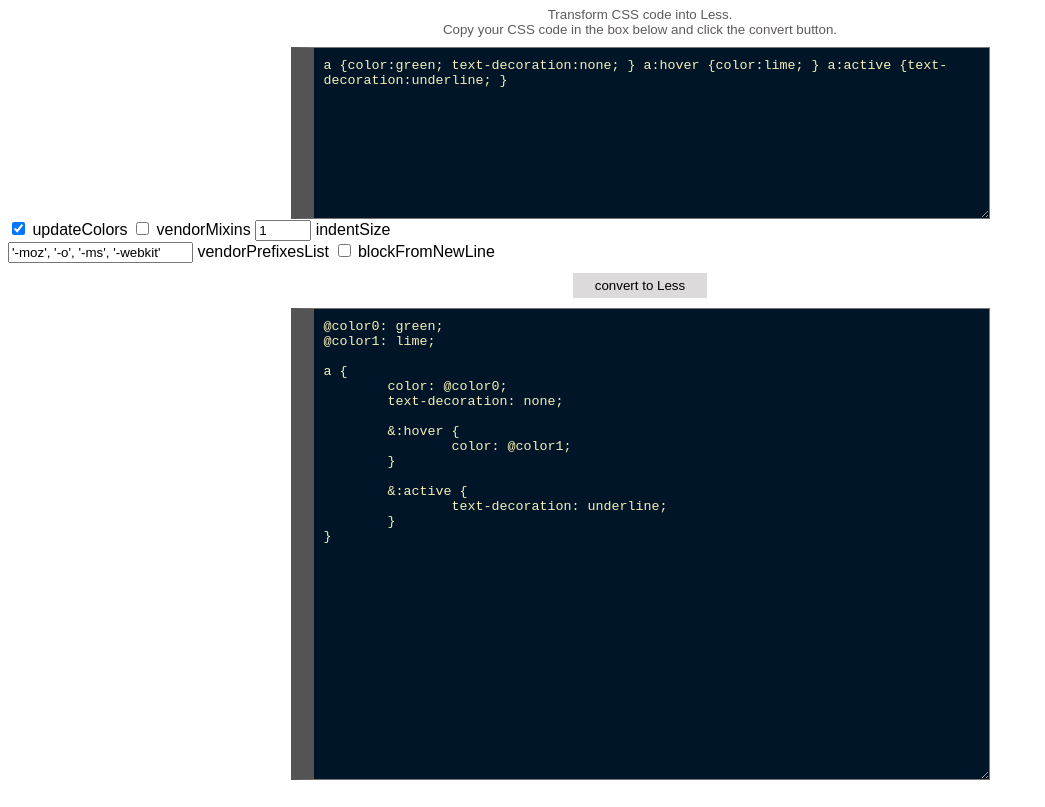
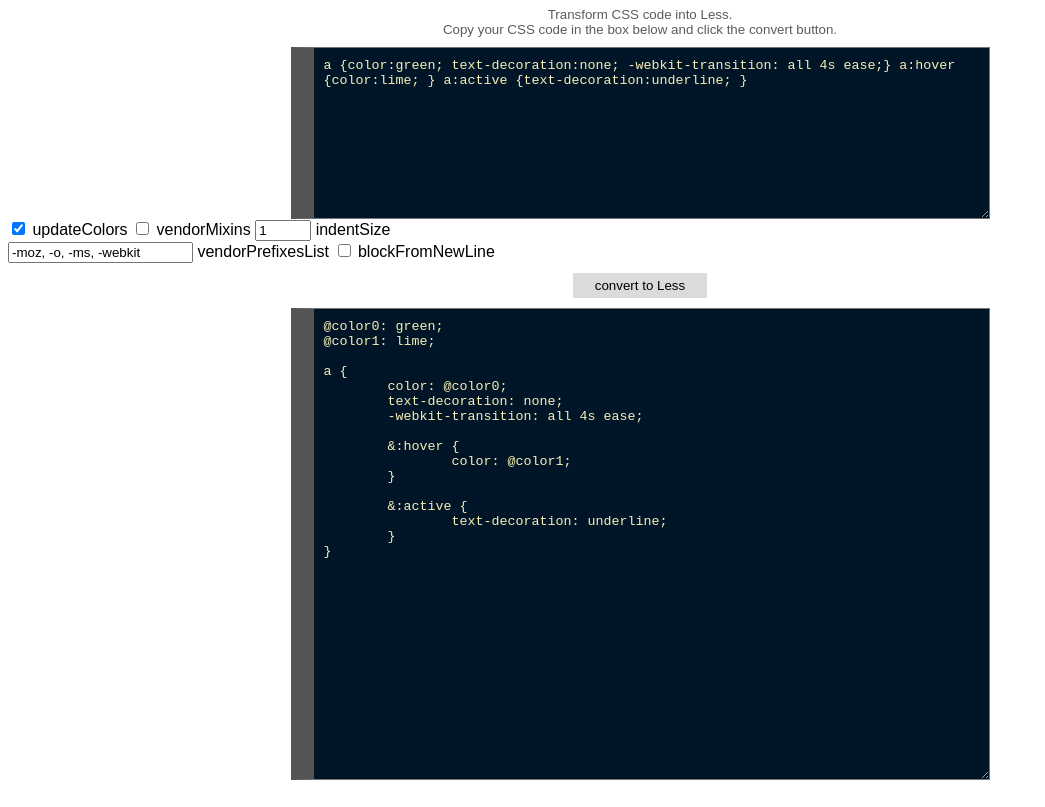
Before and after one commit to jayflyaway/css2Less, a website: page index.html in a window 1280 px wide. Both pictures are taken after typing "Sample" into the empty fields and a click on the button "convert to Less". Shown: the part 118-925 px from the top of the page, without its empty margins (0-1045 px from the left). Drawn offline with nearby package versions, Linux system fonts and the light colour scheme.

Commit message:
fix bug in vendor prefixes list opion

```diff
--- a/index.html
+++ b/index.html
@@ -23,7 +23,7 @@
                 </div>
 
                 <div class="center">
-                    <textarea id="cssInput" class="code" rows="10" cols="80" name="code">a {color:green; text-decoration:none; } a:hover {color:lime; } a:active {text-decoration:underline; }
+                    <textarea id="cssInput" class="code" rows="10" cols="80" name="code">a {color:green; text-decoration:none; -webkit-transition: all 4s ease;} a:hover {color:lime; } a:active {text-decoration:underline; }
                     </textarea>
                 </div>
 
@@ -32,7 +32,7 @@
                          <input type="checkbox" id="option_updateColors" checked="checked"> updateColors</input>
                          <input type="checkbox" id="option_vendorMixins"> vendorMixins</input>
                          <input type="number" min="1" max="10" value="1" id="option_indentSize"> indentSize</input> <br>
-                         <input type="text" id="option_vendorPrefixesList" value="'-moz', '-o', '-ms', '-webkit'"> vendorPrefixesList</input>
+                         <input type="text" id="option_vendorPrefixesList" value="-moz, -o, -ms, -webkit"> vendorPrefixesList</input>
                          <input type="checkbox" id="option_blockFromNewLine"> blockFromNewLine</input>
                      </div>
                 </div>
--- a/scripts/main.js
+++ b/scripts/main.js
@@ -5,7 +5,7 @@ $( document ).ready(function() {
         let option_updateColors = $('#option_updateColors').is(':checked');
         let option_vendorMixins = $('#option_vendorMixins').is(':checked');
         let option_indentSize = parseInt($('#option_indentSize').val());
-        let option_vendorPrefixesList = "[ " + $('#option_vendorPrefixesList').val() + "]";
+        let option_vendorPrefixesList = $('#option_vendorPrefixesList').val().split(",");
         let option_blockFromNewLine = $('#option_blockFromNewLine').is(':checked');
         let options = {
             "updateColors": option_updateColors,
```
